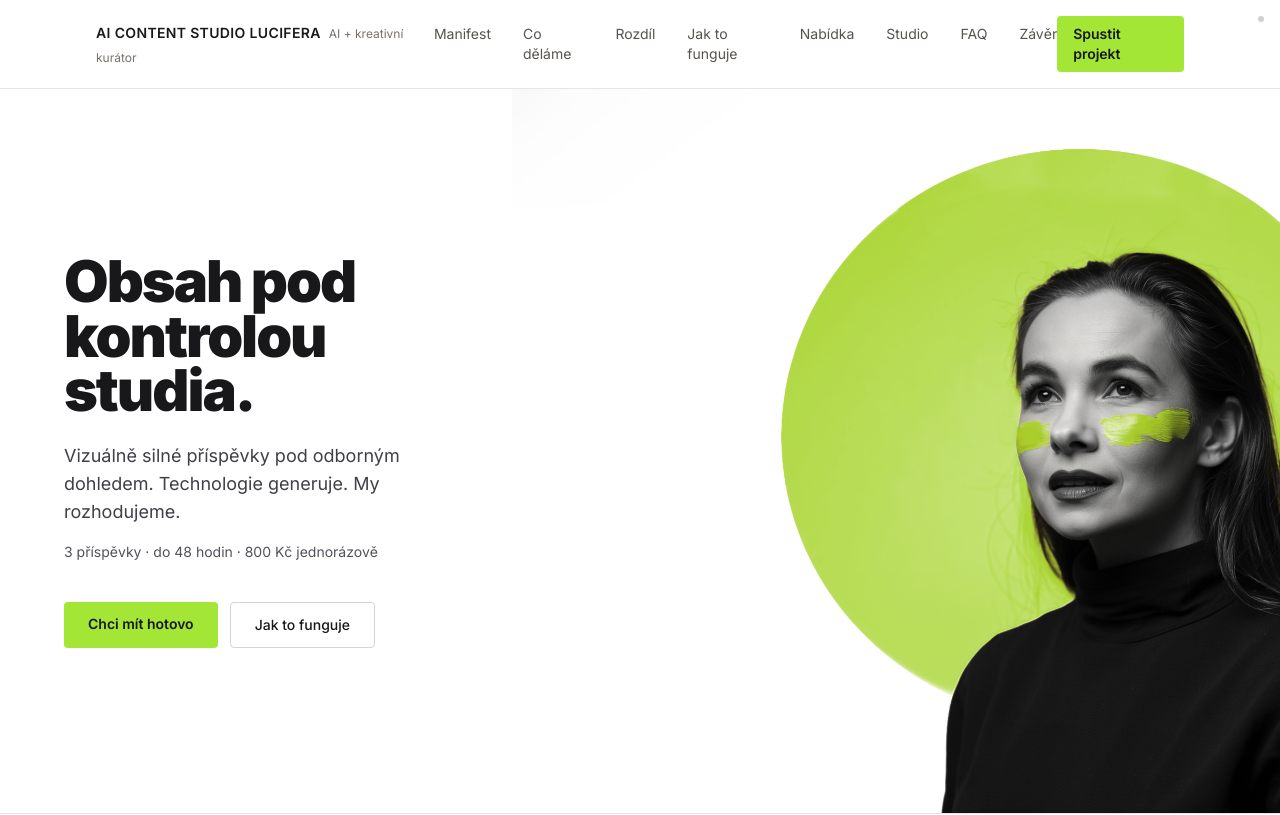
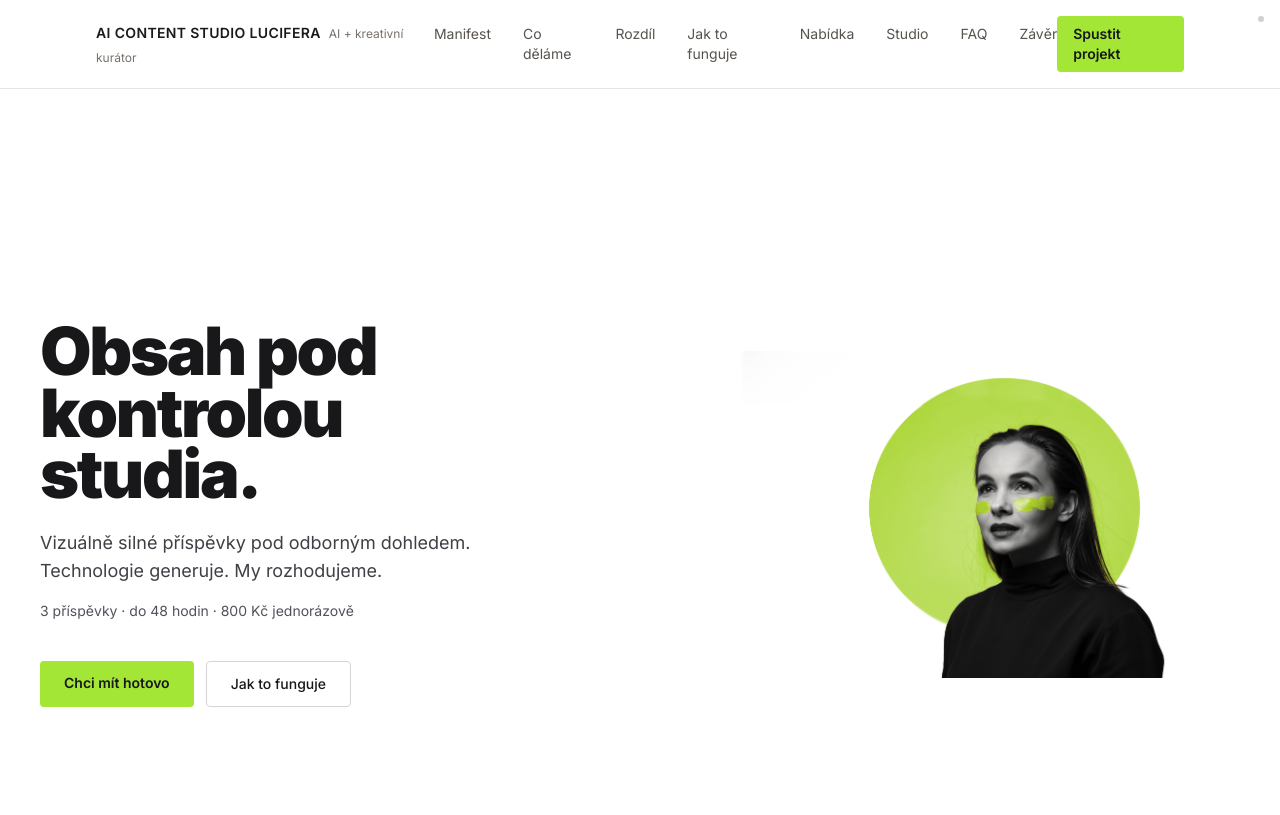
Before and after one commit to katarinabrics-eng/ai-content-studio, a Next.js app in the folder apps/content-studio/: page / in a window 1280 px wide. Shown: the top 815 px of the page. Built offline with nearby package versions, Linux system fonts and the light colour scheme.

Commit message:
refactor: enhance HomePage layout and HeroImageFull component for improved visual consistency and user engagement

```diff
--- a/apps/content-studio/src/app/components/HomePlaceholders.tsx
+++ b/apps/content-studio/src/app/components/HomePlaceholders.tsx
@@ -6,16 +6,16 @@ import { PLACEHOLDER_IMAGES } from "@/lib/placeholders";
 const HERO_SRC = "/placeholders/hlavnycover_02.png";
 const SECTION_SRCS = PLACEHOLDER_IMAGES.slice(1, 4);
 
-/** Hero obrázek na pozadí – pokrývá celou sekci. */
+/** Hero obrázek – contained proporce, bez přetažení. */
 export function HeroImageFull() {
   return (
-    <div className="absolute inset-0 animate-fade-in">
+    <div className="relative aspect-[4/5] w-full min-h-[360px] xl:aspect-[3/4] xl:min-h-[480px]">
       <Image
         src={HERO_SRC}
         alt=""
         fill
-        className="object-cover object-center"
-        sizes="100vw"
+        className="object-contain object-center"
+        sizes="(max-width: 1280px) 100vw, 760px"
         priority
         onError={(e) => {
           (e.target as HTMLImageElement).style.display = "none";
--- a/apps/content-studio/src/app/page.tsx
+++ b/apps/content-studio/src/app/page.tsx
@@ -31,17 +31,10 @@ export default function HomePage() {
         </div>
       </header>
 
-      <section
-        className="relative grid min-h-[calc(100vh-76px)] w-full grid-cols-1 overflow-hidden bg-white lg:grid-cols-[2fr_3fr]"
-      >
-        <div className="flex flex-col justify-center px-6 py-16 lg:px-12 xl:px-16">
-          <h1
-            className="font-sans font-black tracking-[-0.035em] text-zinc-900"
-            style={{
-              fontSize: "clamp(2rem, 4.5vw, 4.5rem)",
-              lineHeight: 0.95,
-            }}
-          >
+      <section className="relative w-full min-h-[86vh] overflow-hidden bg-white">
+        <div className="mx-auto grid min-h-[86vh] w-full max-w-[1360px] grid-cols-1 items-center gap-8 px-6 xl:grid-cols-[0.45fr_0.55fr] xl:gap-10 xl:px-10">
+          <div className="flex max-w-[560px] flex-col justify-center py-16">
+            <h1 className="font-sans font-black text-[clamp(56px,5.2vw,96px)] leading-[0.92] tracking-[-0.035em] text-zinc-900">
               Obsah pod kontrolou studia.
             </h1>
             <p className="mt-6 max-w-md text-lg text-zinc-700" style={{ lineHeight: "1.75rem" }}>
@@ -62,8 +55,9 @@ export default function HomePage() {
               </a>
             </div>
           </div>
-        <div className="relative min-h-[50vh] lg:min-h-full">
+          <div className="relative w-full max-w-[760px] justify-self-end">
             <HeroImageFull />
+          </div>
         </div>
       </section>
 
```
Lines whose indentation alone changed are shown as unchanged.
